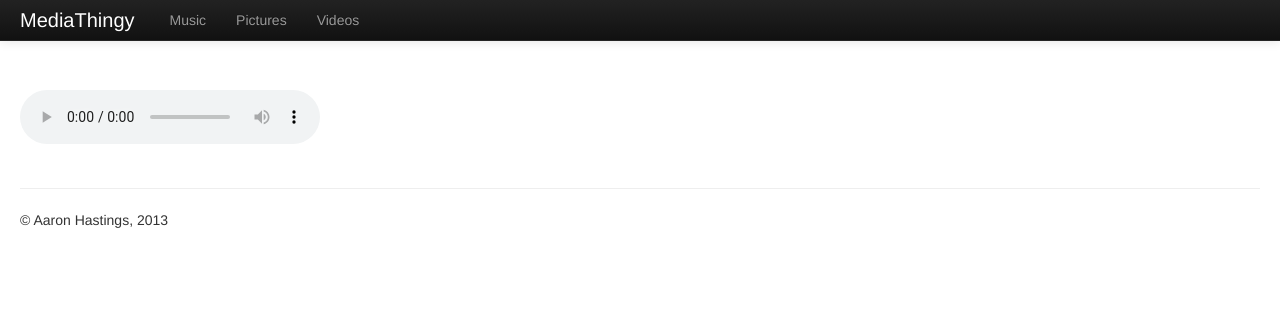
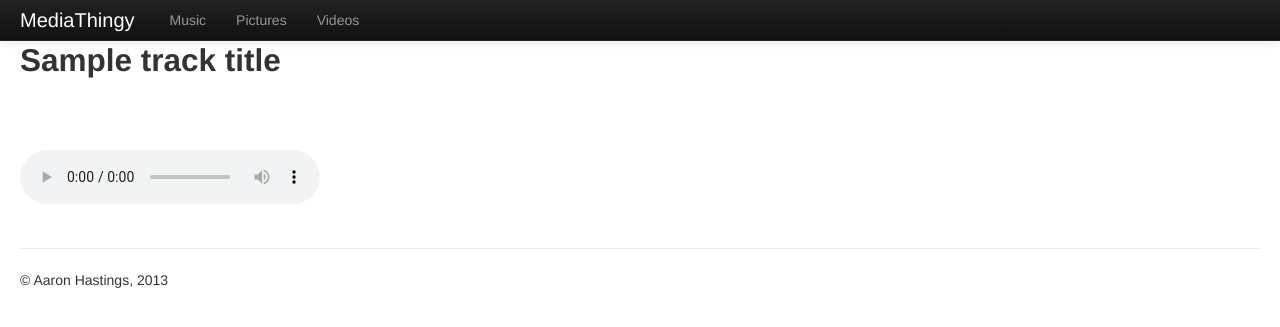
Before and after one commit to thecosmicfrog/media-thingy, a Python web app: template MediaThingy/templates/music/track.html in a window 1280 px wide. Shown: the top 327 px of the page. Run offline with Jinja, Linux system fonts and the light colour scheme; the template is opened without the code that fills it: most values are stand-ins (such as "Sample title", 1, 10 or a date in 2020).

Commit message:
Added headings to base template. Simplified media URL generation in pictures and videos templates/views. setup_media.sh now drops media tables. music.__init__.py executes the setup_media.sh script.

```diff
--- a/MediaThingy/static/css/base.css
+++ b/MediaThingy/static/css/base.css
@@ -4,11 +4,13 @@ h1 {
 	padding-left: 15px;
 }
 
-/* h2 { */
-/* 	font-family: Tahoma, Geneva, sans-serif; */
-/* 	font-size: 26px; */
-/* 	color: #000000; */
-/* } */
+h2 {
+	padding-top: 30px;
+	padding-left: 20px;
+	font-family: Tahoma, Geneva, sans-serif;
+	font-size: 26px;
+	color: #000000;
+}
 
 /* body { */
 /* 	font-family: Tahoma, Geneva, sans-serif; */
@@ -21,7 +23,7 @@ h1 {
 #media_list {
 	font-family: Tahoma, Geneva, sans-serif;
 	font-size: 18px;
-	padding-top: 60px;
+	padding-top: 30px;
 	padding-bottom: 20px;
 }
 
--- a/MediaThingy/templates/base.html
+++ b/MediaThingy/templates/base.html
@@ -27,8 +27,6 @@
 		{% block head %}{% endblock %}
 	</head>
 	<body>
-<!-- 		<h2>{% block header1 %}{% endblock %}</h2> -->
-
 		<div class="navbar navbar-inverse navbar-fixed-top">
 			<div class="navbar-inner">
 				<div class="container-fluid">
@@ -43,6 +41,8 @@
 				</div>
 			</div>
 		</div>
+
+		<h2>{% block header1 %}{% endblock %}</h2>
 
 		<div class="container-fluid">
 			<div class="row-fluid">
--- a/MediaThingy/templates/music/track.html
+++ b/MediaThingy/templates/music/track.html
@@ -10,7 +10,7 @@
 
 <div id="media_list">
 	<table>
-			<audio src="{{ track.media_url }}" controls="controls"></audio>
+			<audio src="{{ track.media_url }}" controls autoplay></audio>
 	</table>
 </div>
 
--- a/MediaThingy/templates/pictures/picture/name.html
+++ b/MediaThingy/templates/pictures/picture/name.html
@@ -10,7 +10,7 @@
 
 <div id="media_list">
 	<table>
-			<div id="picture"><img src="{{ MEDIA_URL }}{{ picture_media_url }}"></img></div>
+			<div id="picture"><img src="{{ picture.media_url }}"></img></div>
 	</table>
 </div>
 
--- a/MediaThingy/templates/videos/video/title.html
+++ b/MediaThingy/templates/videos/video/title.html
@@ -10,7 +10,7 @@
 
 <div id="media_list">
 	<video width="384" height="216" controls>
-		<source src="{{ MEDIA_URL }}{{ video_media_url }}" type="video/mp4">
+		<source src="{{ video.media_url }}" type="video/mp4">
 	</video>
 </div>
 
--- a/music/__init__.py
+++ b/music/__init__.py
@@ -1,7 +1,7 @@
 import eyed3
 import os
 from models import Album, Artist, Track
-from MediaThingy.settings import MEDIA_ROOT, MEDIA_URL
+from MediaThingy.settings import MEDIA_ROOT, MEDIA_URL, SITE_ROOT
 
 audio_list = []
 
@@ -51,4 +51,5 @@ def process_file(curr_dir):
 
     return audio_list
 
+os.system('bash ' + SITE_ROOT + '/../setup_media.sh') # Clear down and sync DB
 add_to_db(process_file(MEDIA_ROOT + 'music/'))
--- a/music/views.py
+++ b/music/views.py
@@ -1,7 +1,7 @@
 from django.shortcuts import render_to_response
 from django.template import RequestContext
 from music.models import Artist, Album, Track
-from MediaThingy.settings import MEDIA_ROOT, SITE_URL
+from MediaThingy.settings import SITE_URL
 
 def base(request):
     return render_to_response('base.html', locals(), context_instance=RequestContext(request))
--- a/picture/views.py
+++ b/picture/views.py
@@ -1,7 +1,6 @@
 from django.shortcuts import render_to_response
 from django.template import RequestContext
 from picture.models import Picture
-from MediaThingy.settings import MEDIA_ROOT
 
 def pictures(request):
     pictures = Picture.objects.order_by('name')
@@ -16,7 +15,6 @@ def pictures(request):
     return render_to_response('pictures/pictures.html', locals(), context_instance=RequestContext(request))
 
 def picture_name(request, picture_name):
-    url_set = Picture.objects.filter(name=picture_name)
-    picture_url_full = [u.url for u in url_set][0]
-    picture_media_url = picture_url_full.split(MEDIA_ROOT)[1]
+    picture_set = Picture.objects.filter(name=picture_name)
+    picture = [p for p in picture_set][0]
     return render_to_response('pictures/picture/name.html', locals(), context_instance=RequestContext(request))
```
Also changed, not shown: video/views.py (+3 -5 lines), 1 other file.
